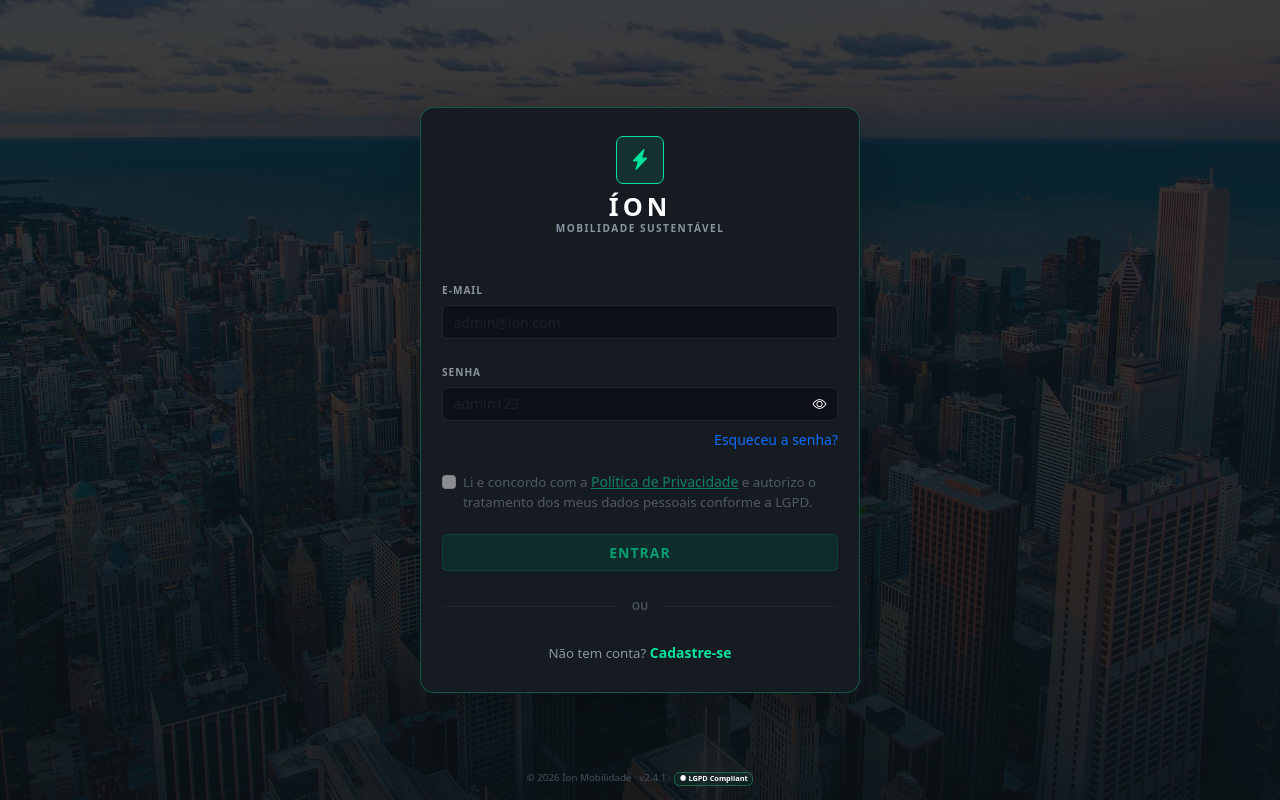
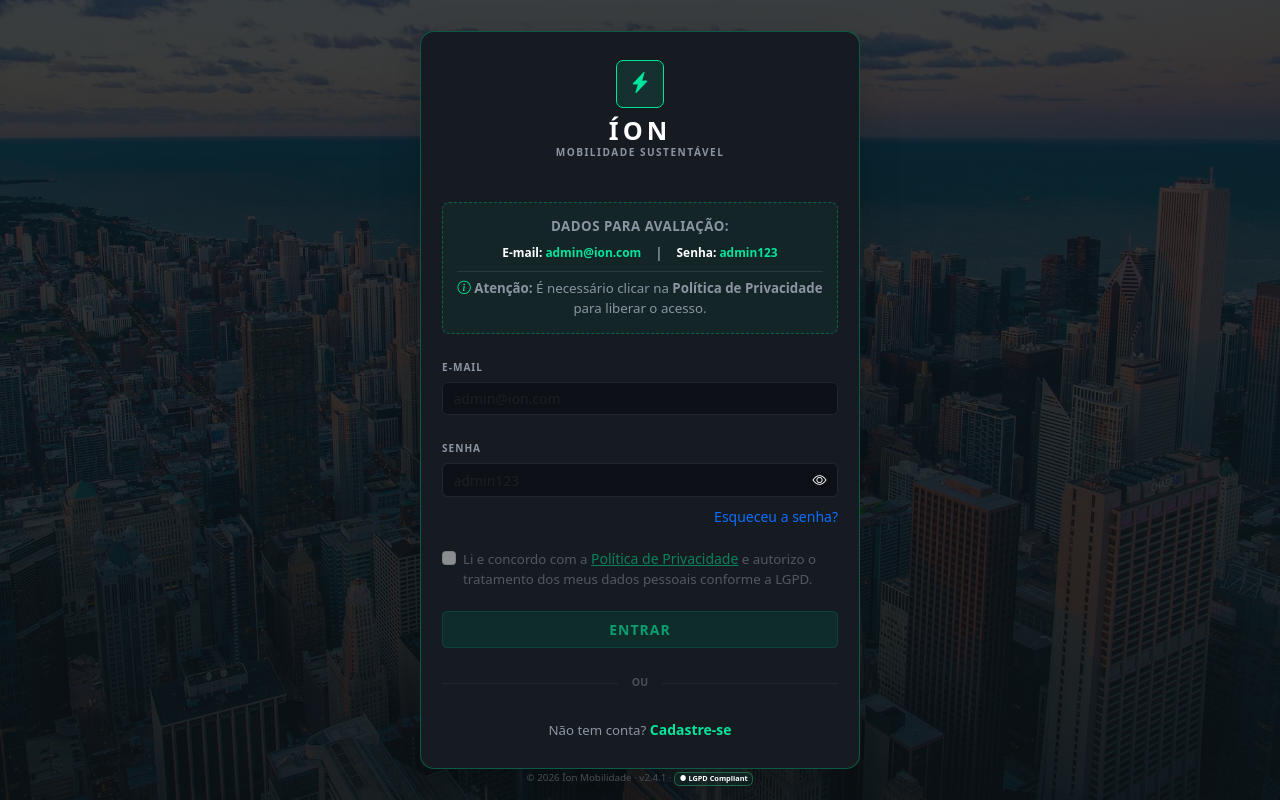
Before and after one commit to Alex-tx88/ionProject, an Angular app: page /login in a window 1280 px wide. Built offline with nearby package versions, Linux system fonts and the light colour scheme.

Commit message:
dados de avaliação inseridos

```diff
--- a/src/app/pages/login/login.html
+++ b/src/app/pages/login/login.html
@@ -7,6 +7,20 @@
       </div>
       <h1 class="fw-bold mb-0 logo-text">ÍON</h1>
       <p class="subtitle text-uppercase">Mobilidade Sustentável</p>
+    </div>
+
+    <div class="mb-4 p-3 rounded-3" style="background-color: rgba(0, 229, 155, 0.05); border: 1px dashed rgba(0, 229, 155, 0.3);">
+      <p class="text-muted-custom mb-2 text-center fw-bold" style="font-size: 0.75rem; letter-spacing: 0.5px;">DADOS PARA AVALIAÇÃO:</p>
+
+      <div class="d-flex flex-column flex-sm-row justify-content-center gap-1 gap-sm-3 fw-semibold text-white text-center mb-2" style="font-size: 0.85rem;">
+        <span>E-mail: <span class="text-neon">admin@ion.com</span></span>
+        <span class="d-none d-sm-inline text-muted-custom">|</span>
+        <span>Senha: <span class="text-neon">admin123</span></span>
+      </div>
+
+      <div class="text-center text-muted-custom mt-2 border-top border-secondary border-opacity-25 pt-2" style="font-size: 0.75rem;">
+        <i class="bi bi-info-circle text-neon me-1"></i> <strong>Atenção:</strong> É necessário clicar na <strong>Política de Privacidade</strong> para liberar o acesso.
+      </div>
     </div>
 
     @if (erroLogin) {
```
Also changed, not shown: 1 other file (tests, documents, lock files or other folders).
